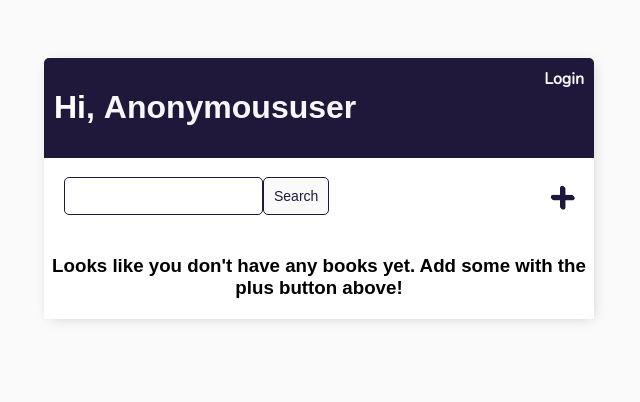
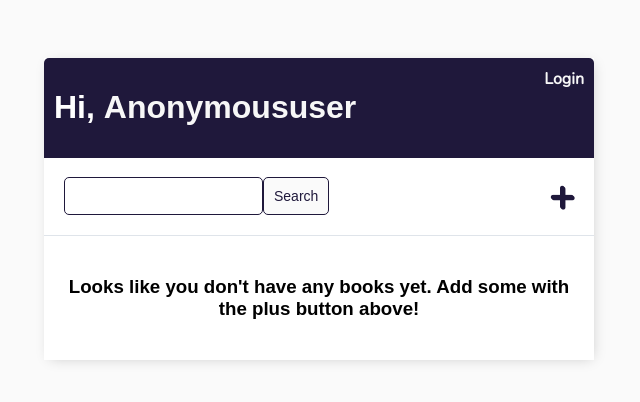
Before and after one commit to ethan-pt/reading_tracker, a Django app: template reading_tracker/templates/reading_tracker/book_list.html in a window 1280 px wide. Shown: the top 402 px of the page, without its empty margins (321-961 px from the left). Run offline with Django 4.2, Linux system fonts and the light colour scheme; the template is opened without the code that fills it, so the values that code supplies are empty.

Commit message:
fix book item wrapper class name

```diff
--- a/reading_tracker/templates/reading_tracker/book_list.html
+++ b/reading_tracker/templates/reading_tracker/book_list.html
@@ -26,7 +26,7 @@
     <a id="add-link" href="{% url 'book-search' %}" title="Add a new book">&#x2b</a>
 </div>
 
-<div class="budget-items-wrapper">
+<div class="book-items-wrapper">
     {% if books %}
         {% for book in books %}
             {{ book.title }}
```
